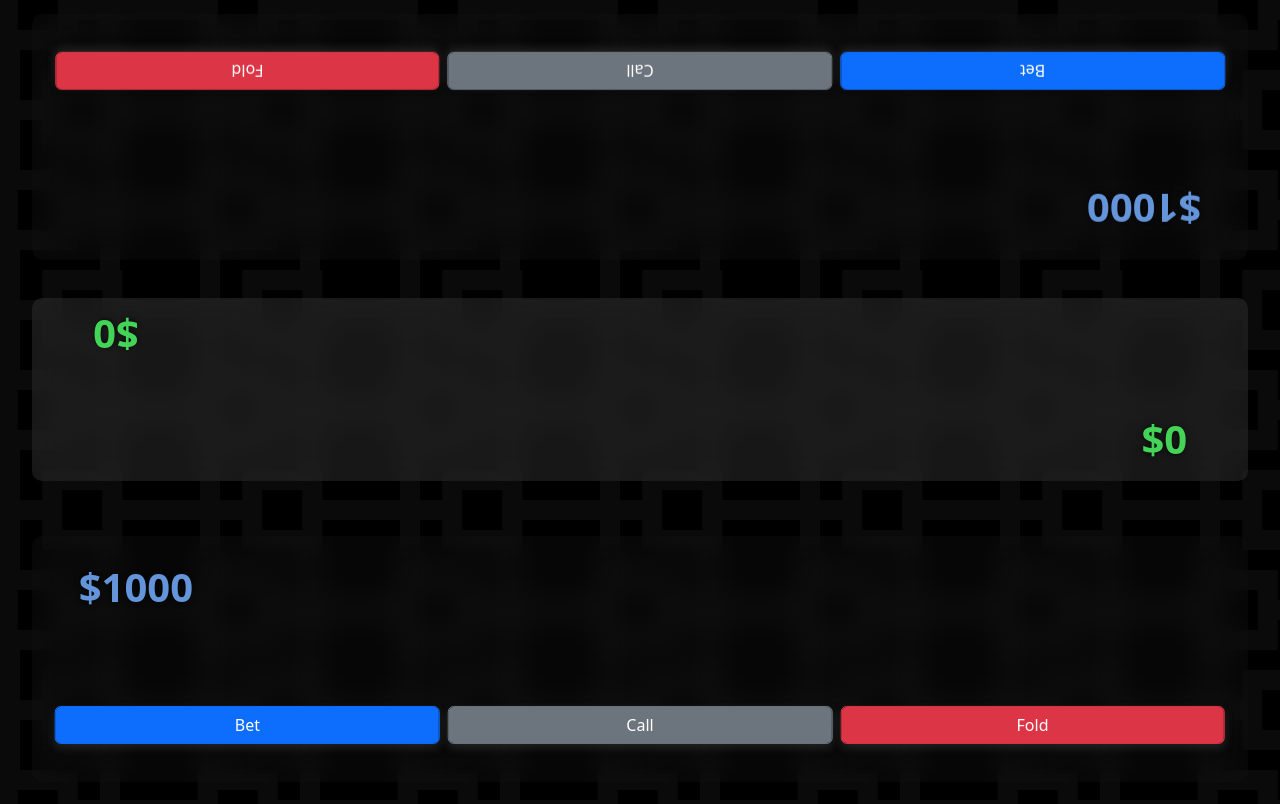
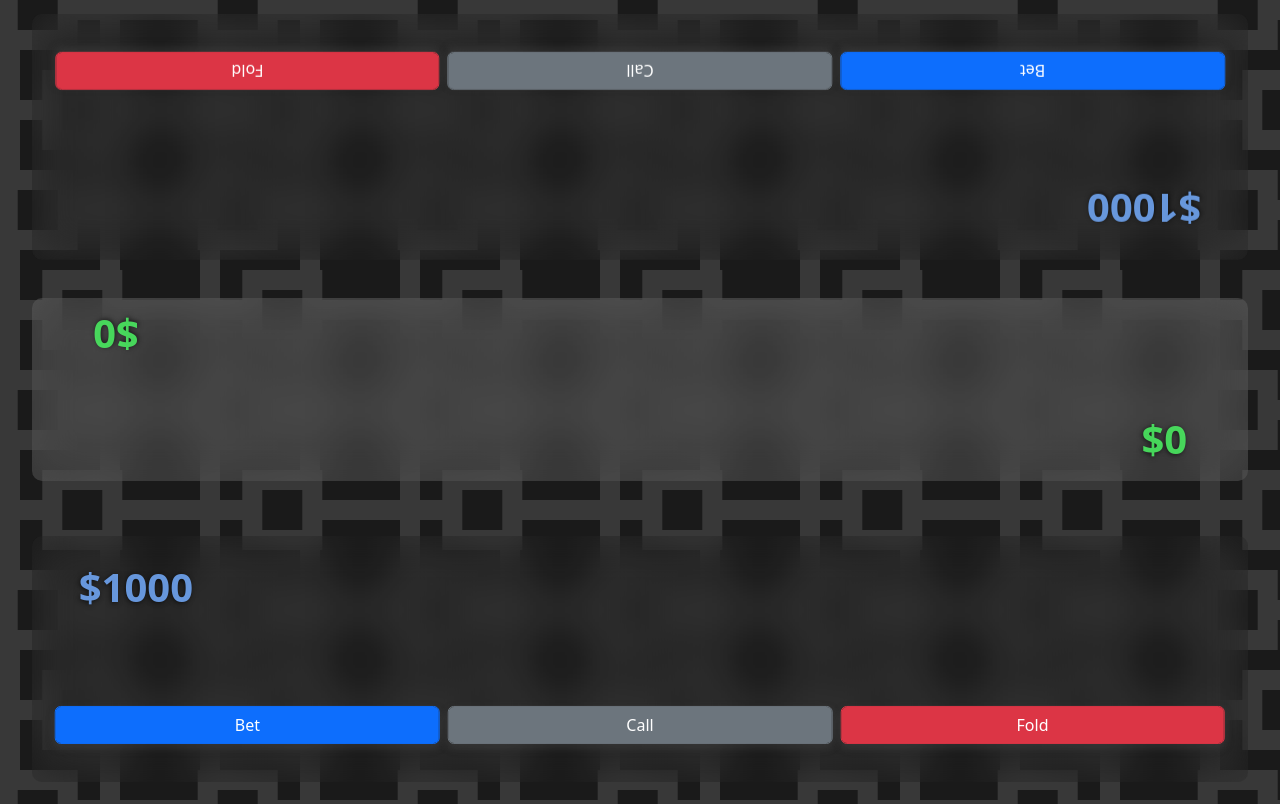
Before and after one commit to CarterE1/ChipCounter, a React (Vite) app: page / in a window 1280 px wide. Built offline with nearby package versions, Linux system fonts and the light colour scheme.

Commit message:
color changes

```diff
--- a/src/App.css
+++ b/src/App.css
@@ -21,9 +21,9 @@
 .PlayerPanel{
   flex-grow: 0.8;
   padding: 1.5%;
-  background: rgba(66, 66, 66, 0.1);
-  backdrop-filter: blur( 15px );
-  -webkit-backdrop-filter: blur( 15px);
+  background: rgba(45, 45, 45, 0.1);
+  backdrop-filter: blur( 20px );
+  -webkit-backdrop-filter: blur( 20px);
   border-radius: 10px;
 }
 
@@ -41,9 +41,9 @@
 .pot{
   margin-bottom: 2%;
   flex-grow: 1.5;
-  background: rgba(77, 77, 77, 0.3);
-  backdrop-filter: blur( 15px );
-  -webkit-backdrop-filter: blur( 15px);
+  background: rgba(126, 126, 126, 0.3);
+  backdrop-filter: blur( 20px );
+  -webkit-backdrop-filter: blur( 20px);
   border-radius: 10px;
   width: 95%;
 
@@ -95,7 +95,7 @@
 .bet-amount{
   position: absolute;
 
-  background: rgba(0, 0, 0, 0.788);
+  background: rgba(17, 17, 17, 0.788);
   backdrop-filter: blur( 20px );
   -webkit-backdrop-filter: blur( 20px);
   border-radius: 10px;
@@ -155,7 +155,7 @@
 .bet-form-label {
   color: rgba(255, 255, 255, 0.85);
   font-weight: bold;
-  text-shadow: -1px 1px 5px rgba(0, 0, 0, 0.606);
+  text-shadow: -1px 1px 5px rgba(35, 35, 35, 0.606);
   font-size: 23px;
   margin-left: 3%;
 }
@@ -198,8 +198,8 @@ body {
 
 body {
   --s: 100px; /* control the size */
-  --c1: #0a0a0a;
-  --c2: #000000;
+  --c1: #383838;
+  --c2: #1a1a1a;
 
   --_s: calc(2*var(--s)) calc(2*var(--s));
   --_g: var(--_s) conic-gradient(at 40% 40%,#0000 75%,var(--c1) 0);
```
